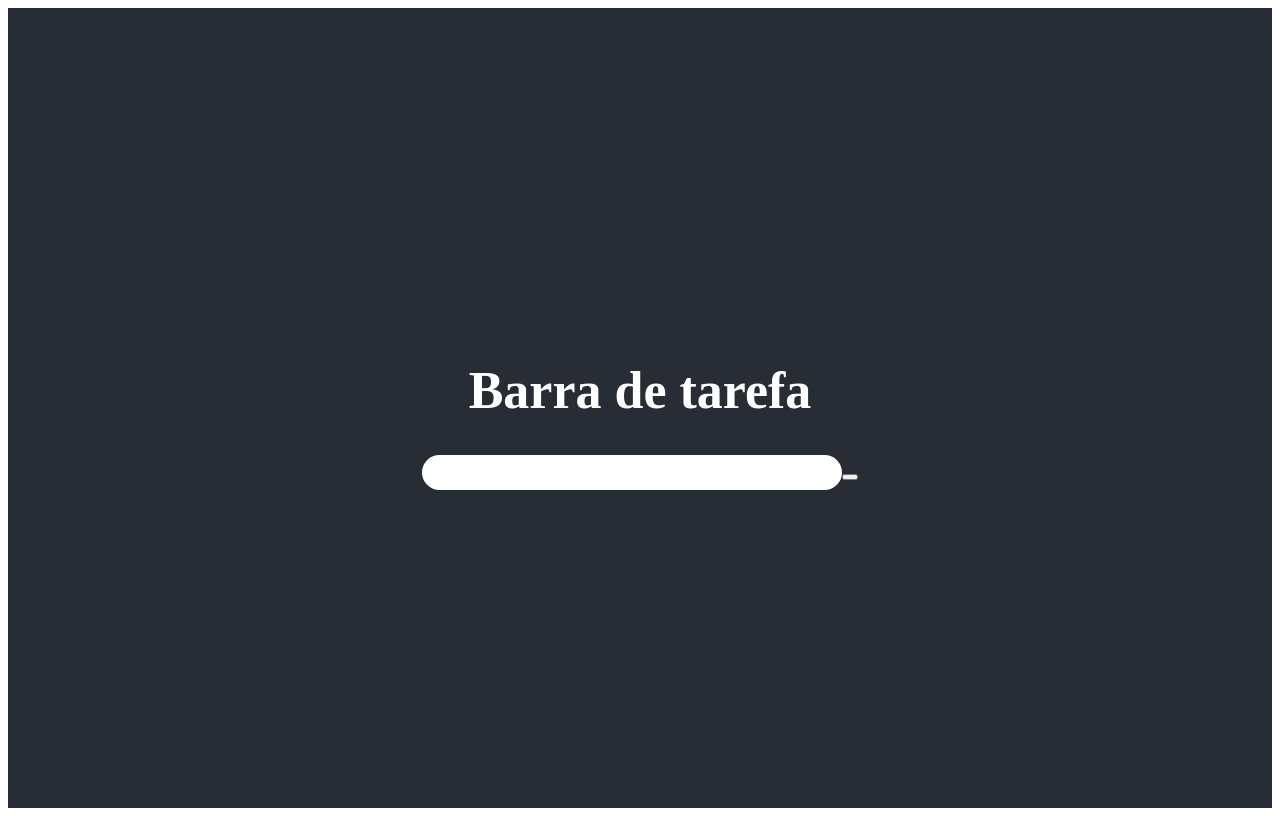
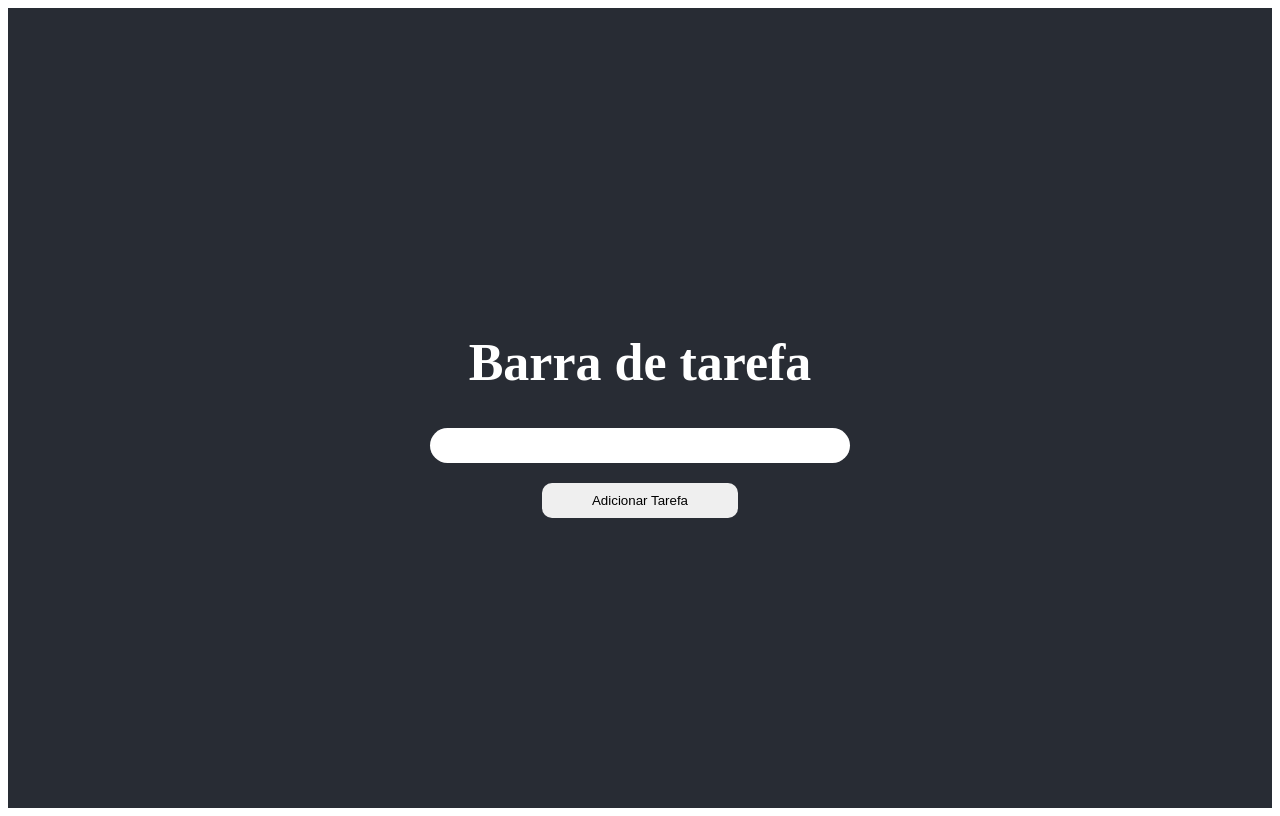
Before and after one commit to Juliojar4/estudos, a React (Create React App) app: page / in a window 1280 px wide. Built offline with nearby package versions, Linux system fonts and the light colour scheme.

Commit message:
aula 20/08

```diff
--- a/src/compenents/button/index.css
+++ b/src/compenents/button/index.css
@@ -0,0 +1,6 @@
+.button{
+    margin-top: 20px;
+    padding: 10px 50px 10px 50px;
+    border-radius: 10px;
+    border: none;
+}
--- a/src/compenents/button/index.jsx
+++ b/src/compenents/button/index.jsx
@@ -1,9 +1,13 @@
 import React from "react"
 
-const Button = (placehouder) => {
+import "./index.css"
+
+const Button = ({placehouder,onClick}) => {
     return (
         <>
-            <button value={placehouder}/>
+        <div>
+            <button onClick={onClick} className="button">{placehouder}</button>
+        </div>
         </>
     )
 }
--- a/src/compenents/input/index.jsx
+++ b/src/compenents/input/index.jsx
@@ -8,7 +8,6 @@ const Input = () => {
     return (
         <>
             <input className="default-input"/>
-            <Button placehouder />
         </>
     )
 }
--- a/src/pages/home.jsx
+++ b/src/pages/home.jsx
@@ -1,16 +1,37 @@
 import React from "react";
 
+import { useState } from "react";
 
+import Button from "../compenents/button";
 import Input from "../compenents/input";
 
 const Home = () => {
+
+    const [tarefa, setTarefa] = useState([])
+
+    const handleClick = () => {
+
+        const tarefaCopy = [...tarefa]
+
+        const inputValue  = document.getElementsByClassName("default-input")[0].value
+
+        tarefaCopy.push(inputValue)
+
+        console.log(tarefaCopy);
+
+        setTarefa(inputValue)
+    };
 
     return (
 
         <div>
             <h1>Barra de tarefa </h1>
+            <Input/>
+            <Button placehouder={"Adicionar Tarefa"} onClick={() => handleClick()}/>
 
-            <Input/>
+            {tarefa &&
+                <div>{tarefa}</div>
+            }
         </div>
     )
 }
```
